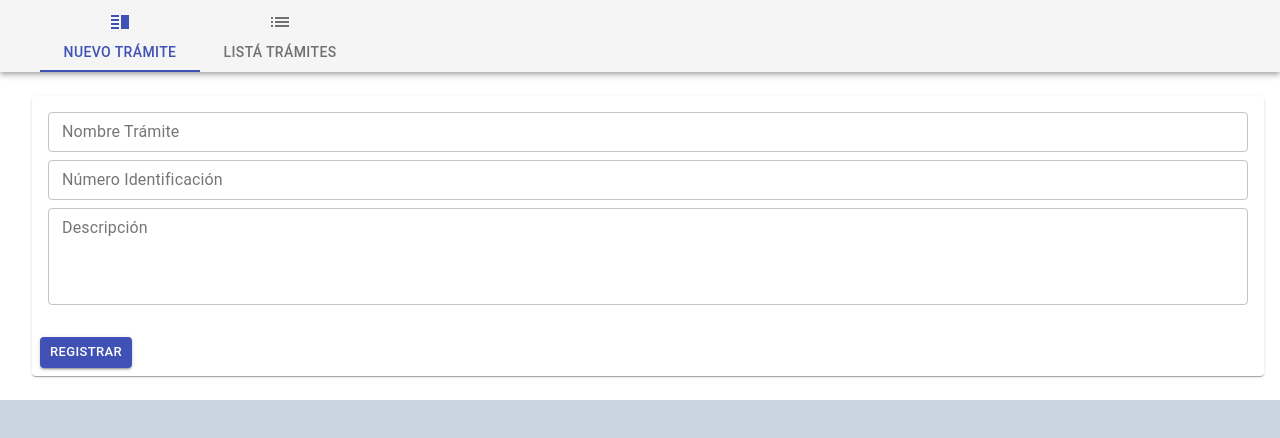
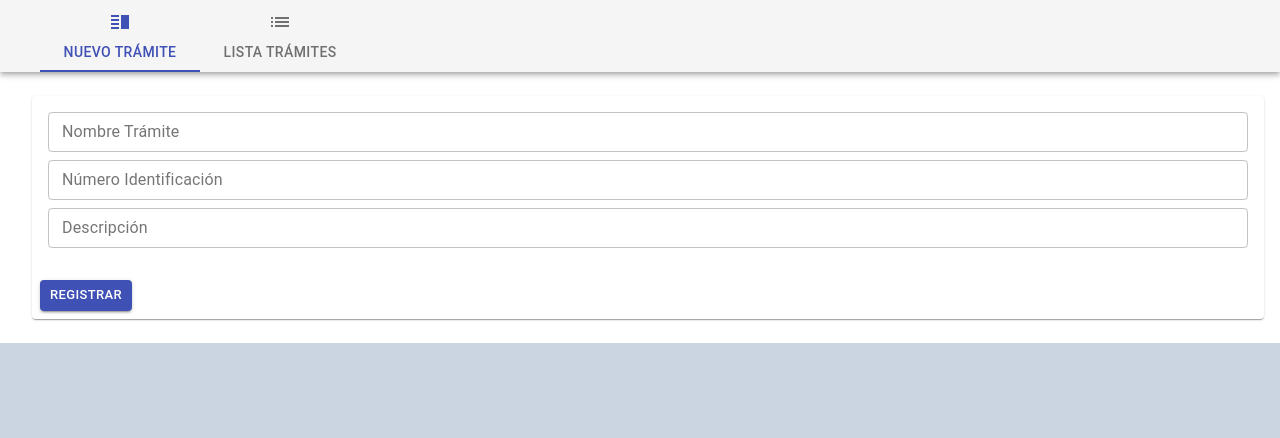
Before and after one commit to jackson-ruiz/mf-procedure, a React app: page / in a window 1280 px wide. Shown: the top 438 px of the page. Built offline with nearby package versions, Linux system fonts and the light colour scheme.

Commit message:
created textbox dummy component

```diff
--- a/package.json
+++ b/package.json
@@ -7,7 +7,7 @@
     "build:start": "cd dist && PORT=3001 npx serve",
     "start": "webpack serve --open --mode development --config webpack.development.js",
     "start:live": "webpack serve --open --mode development --config webpack.production.js --live-reload --hot",
-    "test": "jest --watchAll"
+    "test": "jest --watch"
   },
   "license": "MIT",
   "author": {
--- a/src/App.jsx
+++ b/src/App.jsx
@@ -12,7 +12,7 @@ const tabData = [
     tabContent: <NewProcedure />,
   },
   {
-    tabLabel: "Listá Trámites",
+    tabLabel: "Lista Trámites",
     tabLabelIcon: <ListIcon />,
     tabContent: <ProcedureList />,
   },
--- /dev/null
+++ b/src/components/form/TextBox.jsx
@@ -0,0 +1,38 @@
+import React, { useState } from "react";
+import PropTypes from "prop-types";
+import TextField from "@material-ui/core/TextField";
+
+const TextBox = (props) => {
+  const { id, label, type, defaultValue, changeAction } = props;
+  const [textValue, setTextValue] = useState(defaultValue);
+  const handleChange = (event) => {
+    event.preventDefault();
+    const { target } = event;
+    const { value } = target;
+    setTextValue(value);
+    changeAction(value);
+  };
+  return (
+    <TextField
+      id={id}
+      label={label}
+      value={textValue}
+      onChange={handleChange}
+      type={type}
+      variant="outlined"
+      size="small"
+      className="my-1"
+      fullWidth
+    />
+  );
+};
+
+TextBox.propTypes = {
+  id: PropTypes.string.isRequired,
+  label: PropTypes.string.isRequired,
+  type: PropTypes.string.isRequired,
+  defaultValue: PropTypes.string,
+  changeAction: PropTypes.func,
+};
+
+export default TextBox;
--- a/src/pages/NewProcedure.jsx
+++ b/src/pages/NewProcedure.jsx
@@ -6,80 +6,65 @@ import CardContent from "@material-ui/core/CardContent";
 import Button from "@material-ui/core/Button";
 import TextField from "@material-ui/core/TextField";
 import { useProceduresManager } from "../hooks/useProceduresManager";
+import TextBox from "../components/form/TextBox";
 
 const NewProcedure = () => {
   const { formData, setFormData, saveProcedure } = useProceduresManager();
 
-  const handleChangeName = (event) => {
-    event.preventDefault();
+  const handleChangeName = (value) => {
     setFormData({
       ...formData,
-      Nombre: event.target.value,
+      Nombre: value,
     });
   };
 
-  const handleChangeIdentification = (event) => {
-    event.preventDefault();
+  const handleChangeIdentification = (value) => {
     setFormData({
       ...formData,
-      Identificacion: event.target.value,
+      Identificacion: value,
     });
   };
 
-  const handleChangeDescription = (event) => {
-    event.preventDefault();
+  const handleChangeDescription = (value) => {
     setFormData({
       ...formData,
-      Descripcion: event.target.value,
+      Descripcion: value,
     });
   };
 
   const handleSubmit = () => {
     saveProcedure();
   };
-
   return (
     <>
       <Card className="ml-2 w-full">
         <form className="m-auto" noValidate autoComplete="off">
           <CardContent>
             <div className="mb-2">
-              <TextField
+              <TextBox
                 id="newProcedureId"
                 label="Nombre Trámite"
-                variant="outlined"
-                size="small"
-                className="my-1"
-                fullWidth
-                value={formData.Nombre}
-                onChange={handleChangeName}
+                type="text"
+                defaultValue={formData.Nombre}
+                changeAction={handleChangeName}
               />
             </div>
             <div className="mb-2">
-              <TextField
+              <TextBox
                 id="IdNumber"
                 label="Número Identificación"
-                variant="outlined"
-                size="small"
                 type="number"
-                className="wy-1"
-                fullWidth
-                value={formData.Identificacion}
-                onChange={handleChangeIdentification}
+                defaultValue={formData.Identificacion}
+                changeAction={handleChangeIdentification}
               />
             </div>
             <div className="mb-2">
-              <TextField
-                id="descriptionID"
+              <TextBox
+                id="IdDescription"
                 label="Descripción"
-                variant="outlined"
-                size="small"
-                className="mmy-1"
-                multiline
-                minRows={4}
-                fullWidth
-                value={formData.Descripcion}
-                onChange={handleChangeDescription}
+                type="text"
+                defaultValue={formData.Descripcion}
+                changeAction={handleChangeDescription}
               />
             </div>
           </CardContent>
```
Also changed, not shown: 1 other file (tests, documents, lock files or other folders).
